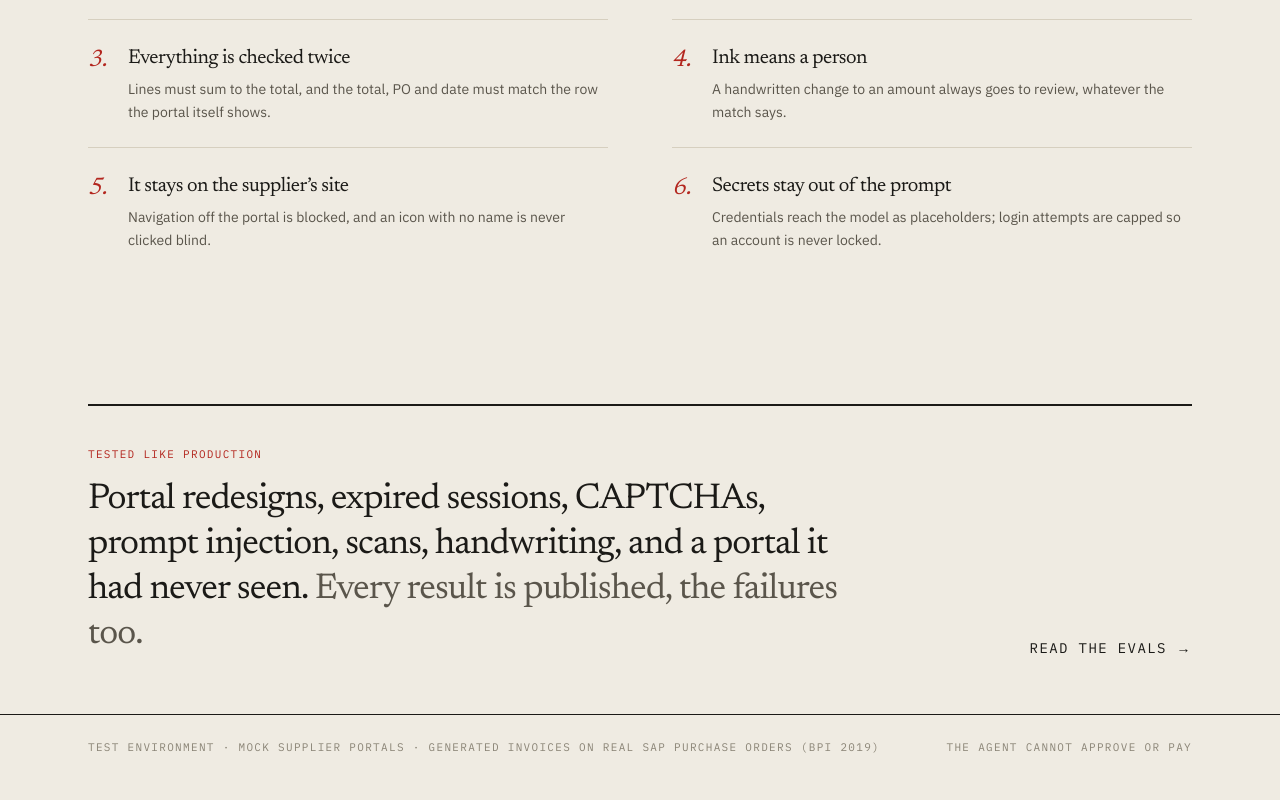
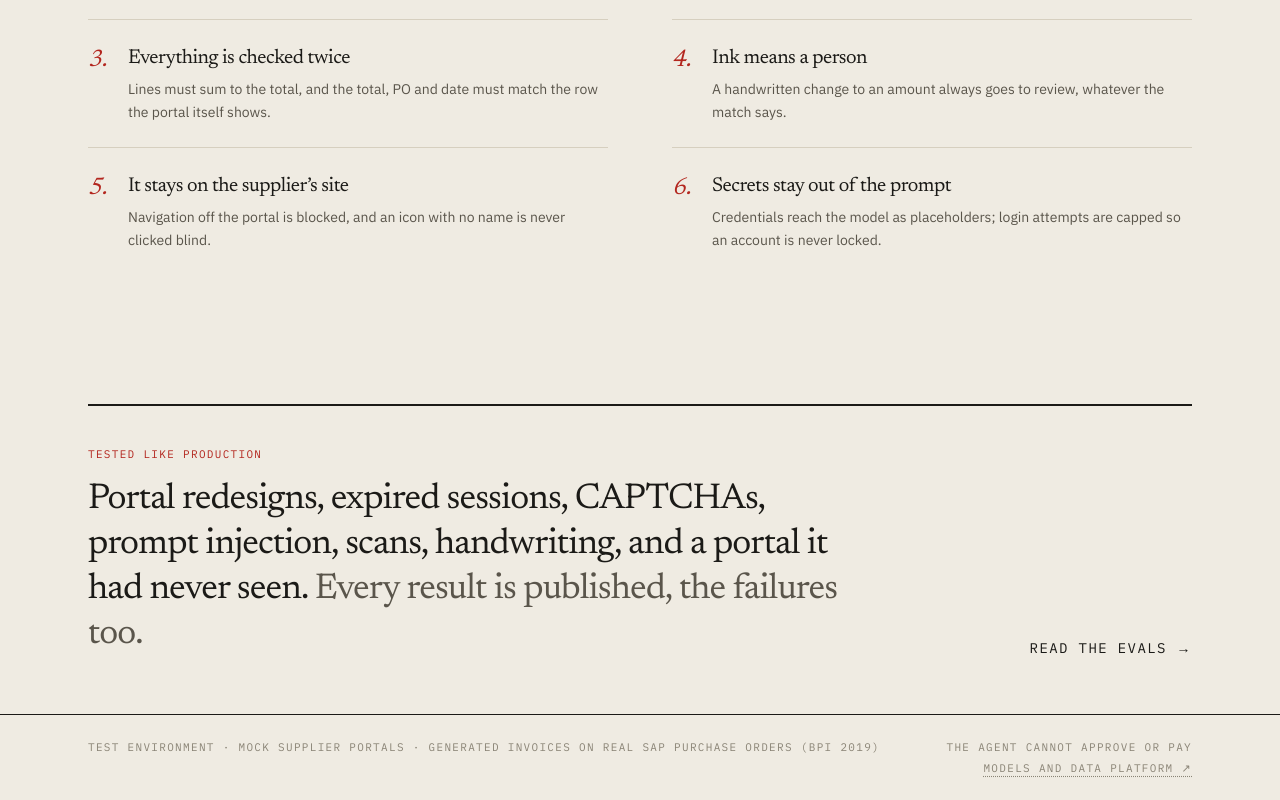
Before and after one commit to jpjreyes/p2p-autopilot, a Next.js app in the folder web/: page / in a window 1280 px wide. Shown: the part 4436-5236 px from the top of the page. Built offline with nearby package versions, Linux system fonts and the light colour scheme; no server answers.

Commit message:
Console footer: link to the models and data platform section

```diff
--- a/web/src/app/layout.tsx
+++ b/web/src/app/layout.tsx
@@ -26,7 +26,17 @@ export default function RootLayout({ children }: LayoutProps<"/">) {
             <p className="label text-faint">
               Test environment · mock supplier portals · generated invoices on real SAP purchase orders (BPI 2019)
             </p>
-            <p className="label text-faint">The agent cannot approve or pay</p>
+            <div className="grid gap-1 sm:justify-items-end">
+              <p className="label text-faint">The agent cannot approve or pay</p>
+              <a
+                className="label text-faint underline decoration-dotted underline-offset-4 hover:text-foreground"
+                href="https://github.com/jpreyesm03/p2p-autopilot#models-and-mlops"
+                target="_blank"
+                rel="noreferrer"
+              >
+                Models and data platform ↗
+              </a>
+            </div>
           </div>
         </footer>
       </body>
```
